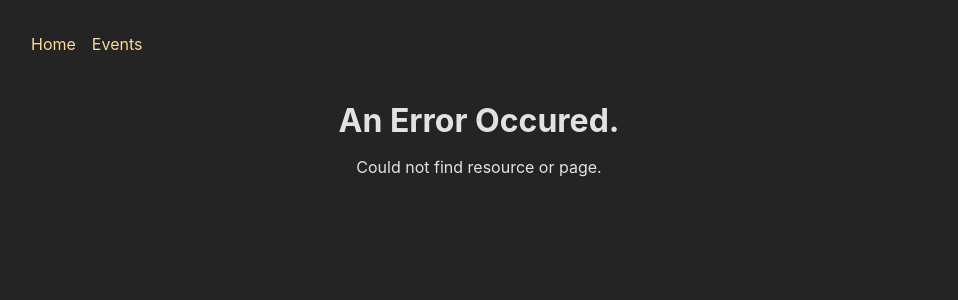
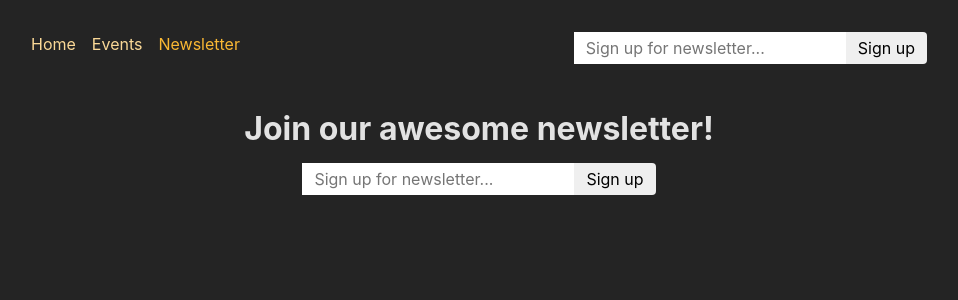
Before and after one commit to VinitChaudhari85/events-project, a React (Create React App) app in the folder frontend/: page /newsletter in a window 1280 px wide. Shown: the top 300 px of the page, without its empty margins (161-1119 px from the left). Built offline with nearby package versions, Linux system fonts and the light colour scheme.

Commit message:
Completed
Completed the practice project

```diff
--- a/frontend/src/App.js
+++ b/frontend/src/App.js
@@ -1,52 +1,123 @@
-import { createBrowserRouter, RouterProvider } from "react-router-dom";
-import Home from "./pages/Home";
-import Events, { loader as eventsLoader } from "./pages/Events";
-import EventDetail, { loader as eventDetailLoader, action as deleteEventAction } from "./pages/EventDetail";
-import NewEvent from "./pages/NewEvent";
-import EditEvent from "./pages/EditEvent";
-import RootLayout from "./pages/Root";
-import EventsRootLayout from "./pages/EventsRoot";
-import Error from "./pages/Error";
-import { action as manipulateEventAction } from "./components/EventForm";
+// import { createBrowserRouter, RouterProvider } from "react-router-dom";
+// import Home from "./pages/Home";
+// import Events, { loader as eventsLoader } from "./pages/Events";
+// import EventDetail, { loader as eventDetailLoader, action as deleteEventAction } from "./pages/EventDetail";
+// import NewEvent from "./pages/NewEvent";
+// import EditEvent from "./pages/EditEvent";
+// import RootLayout from "./pages/Root";
+// import EventsRootLayout from "./pages/EventsRoot";
+// import Error from "./pages/Error";
+// import { action as manipulateEventAction } from "./components/EventForm";
+
+// const router = createBrowserRouter([
+//   {
+//     path: "/",
+//     element: <RootLayout />,
+//     // WHENEVER AN ERROR OCCURS ANYWHERE (INCLUDING LOADERS) WHEN THEY'RE THROWN OUT, ERROR ELEMENT WILL SHOW
+//     //AND THESE ERRORS BUBBLE UP BUT THE NEAREST ERROR ELEMENT WILL BE SHOWN ON SCREEN
+//     errorElement: <Error />,
+//     children: [
+//       { index: true, element: <Home /> },
+//       {
+//         path: "events",
+//         element: <EventsRootLayout />,
+//         children: [
+//           // if you want some stuff that must be prepped or executed before going into the page
+//           // You can use loader() property which wants a function. This function will be executed by react
+//           // Whenever you are about to visit this route
+//           {
+//             index: true,
+//             element: <Events />,
+//             loader: eventsLoader, //OUTSOURCED THE LOADER CODE IN THE COMPONENT FILE TO KEEP APP FILE CLEANER
+//           },
+//           {
+//             path: ":eventId",
+//             id: 'event-detail',
+//             loader: eventDetailLoader,
+//             children: [
+//               {
+//                 index: true,
+//                 element: <EventDetail />,
+//                 action: deleteEventAction
+//                 // loader: eventDetailLoader,
+//               },
+//               { path: "edit", element: <EditEvent />, action: manipulateEventAction },
+//             ],
+//           },
+
+//           { path: "new", element: <NewEvent />, action: manipulateEventAction},
+//         ],
+//       },
+//     ],
+//   },
+// ]);
+
+// function App() {
+//   return <RouterProvider router={router} />;
+// }
+
+// export default App;
+
+
+import { RouterProvider, createBrowserRouter } from 'react-router-dom';
+import EditEventPage from './pages/EditEvent';
+import ErrorPage from './pages/Error';
+import EventDetailPage, {
+  loader as eventDetailLoader,
+  action as deleteEventAction,
+} from './pages/EventDetail';
+import EventsPage, { loader as eventsLoader } from './pages/Events';
+import EventsRootLayout from './pages/EventsRoot';
+import HomePage from './pages/Home';
+import NewEventPage from './pages/NewEvent';
+import RootLayout from './pages/Root';
+import { action as manipulateEventAction } from './components/EventForm';
+import NewsletterPage, { action as newsletterAction } from './pages/Newsletter';
 
 const router = createBrowserRouter([
   {
-    path: "/",
+    path: '/',
     element: <RootLayout />,
-    // WHENEVER AN ERROR OCCURS ANYWHERE (INCLUDING LOADERS) WHEN THEY'RE THROWN OUT, ERROR ELEMENT WILL SHOW
-    //AND THESE ERRORS BUBBLE UP BUT THE NEAREST ERROR ELEMENT WILL BE SHOWN ON SCREEN
-    errorElement: <Error />,
+    errorElement: <ErrorPage />,
     children: [
-      { index: true, element: <Home /> },
+      { index: true, element: <HomePage /> },
       {
-        path: "events",
+        path: 'events',
         element: <EventsRootLayout />,
         children: [
-          // if you want some stuff that must be prepped or executed before going into the page
-          // You can use loader() property which wants a function. This function will be executed by react
-          // Whenever you are about to visit this route
           {
             index: true,
-            element: <Events />,
-            loader: eventsLoader, //OUTSOURCED THE LOADER CODE IN THE COMPONENT FILE TO KEEP APP FILE CLEANER
+            element: <EventsPage />,
+            loader: eventsLoader,
           },
           {
-            path: ":eventId",
+            path: ':eventId',
             id: 'event-detail',
             loader: eventDetailLoader,
             children: [
               {
                 index: true,
-                element: <EventDetail />,
-                action: deleteEventAction
-                // loader: eventDetailLoader,
+                element: <EventDetailPage />,
+                action: deleteEventAction,
               },
-              { path: "edit", element: <EditEvent />, action: manipulateEventAction },
+              {
+                path: 'edit',
+                element: <EditEventPage />,
+                action: manipulateEventAction,
+              },
             ],
           },
-
-          { path: "new", element: <NewEvent />, action: manipulateEventAction},
+          {
+            path: 'new',
+            element: <NewEventPage />,
+            action: manipulateEventAction,
+          },
         ],
+      },
+      {
+        path: 'newsletter',
+        element: <NewsletterPage />,
+        action: newsletterAction,
       },
     ],
   },
--- a/frontend/src/components/MainNavigation.js
+++ b/frontend/src/components/MainNavigation.js
@@ -1,22 +1,27 @@
-import classes from "./MainNavigation.module.css";
-import { NavLink } from "react-router-dom";
+import { NavLink } from 'react-router-dom';
+
+import classes from './MainNavigation.module.css';
+// import NewsletterSignup from './NewsLetterSignup';
+import NewsletterSignup from '../components/NewsletterSignup'
 function MainNavigation() {
   return (
     <header className={classes.header}>
       <nav>
         <ul className={classes.list}>
           <li>
-            <NavLink to="/"
+            <NavLink
+              to="/"
               className={({ isActive }) =>
                 isActive ? classes.active : undefined
               }
+              end
             >
               Home
             </NavLink>
           </li>
           <li>
             <NavLink
-            to="/events"
+              to="/events"
               className={({ isActive }) =>
                 isActive ? classes.active : undefined
               }
@@ -24,8 +29,20 @@
               Events
             </NavLink>
           </li>
+          <li>
+            <NavLink
+              to="/newsletter"
+              className={({ isActive }) =>
+                isActive ? classes.active : undefined
+              }
+            >
+              Newsletter
+            </NavLink>
+          </li>
         </ul>
       </nav>
+      {/* <NewsletterSignup /> */}
+      <NewsletterSignup/>
     </header>
   );
 }
--- /dev/null
+++ b/frontend/src/components/NewsletterSignup.js
@@ -0,0 +1,28 @@
+import { useEffect } from "react";
+import classes from "./NewsletterSignup.module.css";
+import { useFetcher } from "react-router-dom";
+function NewsletterSignup() {
+  const fetcher = useFetcher();
+  const { data, state } = fetcher;
+  useEffect(()=>{
+    if(state === 'idle' && data && data.message){
+      window.alert(data.message)
+    }
+  },[data, state])
+  return (
+    <fetcher.Form
+      method="post"
+      action="/newsletter"
+      className={classes.newsletter}
+    >
+      <input
+        type="email"
+        placeholder="Sign up for newsletter..."
+        aria-label="Sign up for newsletter"
+      />
+      <button>Sign up</button>
+    </fetcher.Form>
+  );
+}
+
+export default NewsletterSignup;
--- /dev/null
+++ b/frontend/src/components/NewsletterSignup.module.css
@@ -0,0 +1,18 @@
+.newsletter input,
+.newsletter button {
+  font: inherit;
+  padding: 0.25rem 0.75rem;
+  border-radius: 0;
+  border: none;
+}
+
+.newsletter button {
+  border-top-right-radius: 4px;
+  border-bottom-right-radius: 4px;
+  cursor: pointer;
+}
+
+.newsletter button:hover {
+  background-color: var(--color-primary-300);
+  color: var(--color-gray-800);
+}
--- a/frontend/src/pages/Events.js
+++ b/frontend/src/pages/Events.js
@@ -27,7 +27,7 @@
 // }
 
 import EventsList from "../components/EventsList";
-import { useLoaderData, json } from "react-router-dom";
+import { useLoaderData } from "react-router-dom";
 
 function EventsPage() {
   const data = useLoaderData();
--- a/frontend/src/pages/Home.js
+++ b/frontend/src/pages/Home.js
@@ -1,3 +1,9 @@
+import PageContent from '../components/PageContent'
+
 export default function Home() {
-    return <h1>this is home page.</h1>
+    return <PageContent title="welcome!">
+        <p>
+            Browse all our events!
+        </p>
+    </PageContent>
 };
--- /dev/null
+++ b/frontend/src/pages/Newsletter.js
@@ -0,0 +1,23 @@
+// import NewsletterSignup from '../components/NewsLetterSignup';
+import NewsletterSignup from '../components/NewsletterSignup'
+import PageContent from '../components/PageContent';
+
+function NewsletterPage() {
+  return (
+    <PageContent title="Join our awesome newsletter!">
+      {/* <NewsletterSignup /> */}
+      <NewsletterSignup/>
+    </PageContent>
+  );
+}
+
+export default NewsletterPage;
+
+export async function action({ request }) {
+  const data = await request.formData();
+  const email = data.get('email');
+
+  // send to backend newsletter server ...
+  console.log(email);
+  return { message: 'Signup successful!' };
+}
```
